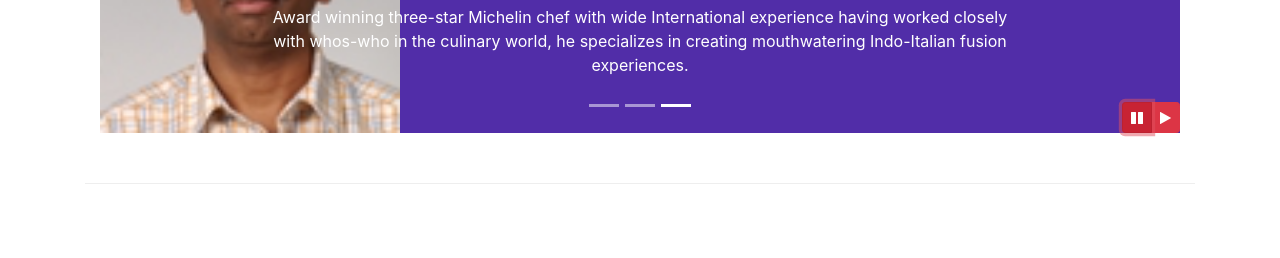
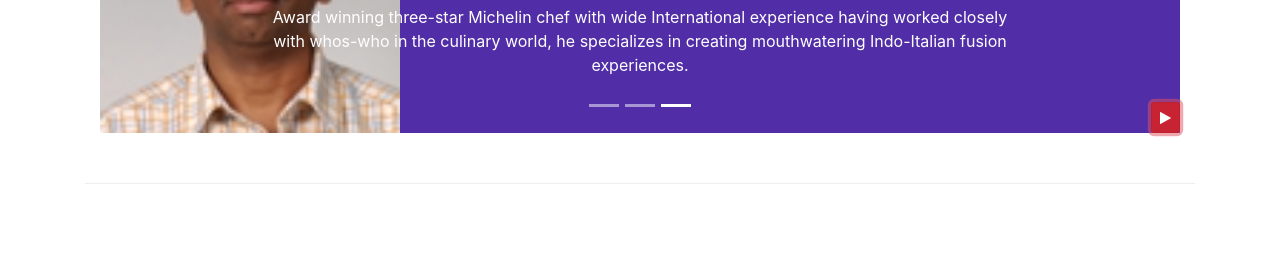
Before and after one commit to nupur2511/conFusion, a website: page index.html in a window 1280 px wide. Both pictures are taken after a click on the button 1137 px from the left and 659 px from the top of the page. Shown: the part 542-800 px from the top of the page. Drawn offline with nearby package versions, Linux system fonts and the light colour scheme.

Commit message:
has class

```diff
--- a/index.html
+++ b/index.html
@@ -206,14 +206,9 @@
                     <a class="carousel-control-next" href="#mycarousel" role="button" data-slide="next">
                         <span class="carousel-control-next-icon"></span>
                     </a>
-                    <div class="btn-group" id="carouselButton">
-                        <button class="btn btn-danger btn-sm" id="carousel-pause">
-                            <span class="fa fa-pause"></span>
-                        </button>
-                        <button class="btn btn-danger btn-sm" id="carousel-resume">
-                            <span class="fa fa-play"></span>
-                        </button>
-                    </div>
+                    <button class="btn btn-danger btn-sm" id="carouselButton">
+                        <span class="fa fa-pause"></span>
+                    </button>
                 </div>
             </div>
         </div>
@@ -317,11 +312,17 @@
     <script>
         $(document).ready(function(){
             $("#mycarousel").carousel( { interval: 2000 } );
-            $("#carousel-pause").click(function(){
+            $("#carouselButton").click(function(){
+                if($('#carouselButton').children('span').hasClass('fa-pause')){
                 $("#mycarousel").carousel('pause');
-            });
-            $("#carousel-resume").click(function(){
+                $('#carouselButton').children('span').removeClass('fa-pause');
+                $('#carouselButton').children('span').addClass('fa-play');
+                }
+                else if($('#carouselButton').children('span').hasClass('fa-play')){
                 $("#mycarousel").carousel('cycle');
+                $('#carouselButton').children('span').removeClass('fa-play');
+                $('#carouselButton').children('span').addClass('fa-pause');
+                }
             });
         });
     </script>
```
